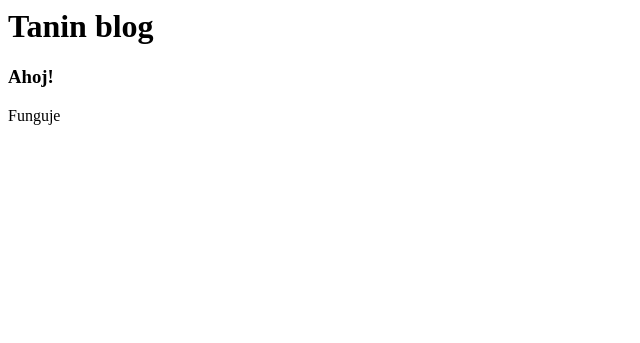
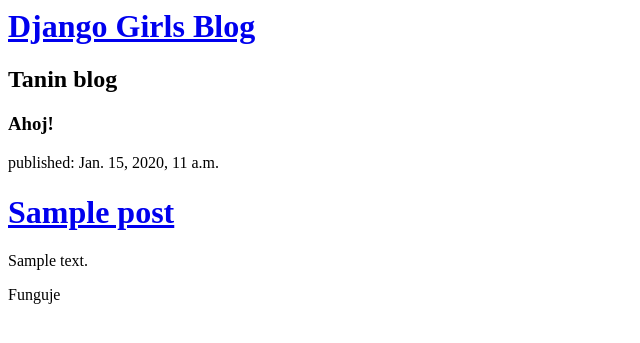
Before and after one commit to tanakaletova/my-first-blog, a Django app: template blog/templates/blog/post_list.html in a window 1280 px wide. Shown: the top 343 px of the page, without its empty margins (0-640 px from the left). Run offline with Django 3.2, Linux system fonts and the light colour scheme; the template is opened without the code that fills it: values that come from a table or form of the project are taken from there, others are empty; tables that the repository leaves empty hold one stand-in row (values such as "Sample post").

Commit message:
Zmena template pre zverejnenie post z databazy.

```diff
--- a/blog/templates/blog/post_list.html
+++ b/blog/templates/blog/post_list.html
@@ -4,13 +4,22 @@
 	</head>
 	<body>
 		<div>
-			<h1>Tanin blog</h1>
+			<h1><a href=¨/¨>Django Girls Blog</a></h1>
+			<h2>Tanin blog</h2>
 		</div>
 
 		<div>
 			<h3>Ahoj!</h3>
 		</div>
 
+		{% for post in posts %}
+			<div>
+				<p>published: {{post.published_date }}</p>
+				<h1><a href=¨¨>{{ post.title }}</a></h1>
+				<p>{{ post.text|linebreaks }}</p>
+			</div>
+		{% endfor %}
+
 		<div>
 			<p>Funguje</p>
 		</div>
--- a/blog/views.py
+++ b/blog/views.py
@@ -1,4 +1,7 @@
 from django.shortcuts import render
+from django.utils import timezone
+from .models import Post
 
 def post_list(request):
-	return render(request, 'blog/post_list.html', {})
+	posts = Post.objects.filter(published_date__lte=timezone.now()).order_by('published_date')
+	return render(request, 'blog/post_list.html', {'posts': posts})
```
